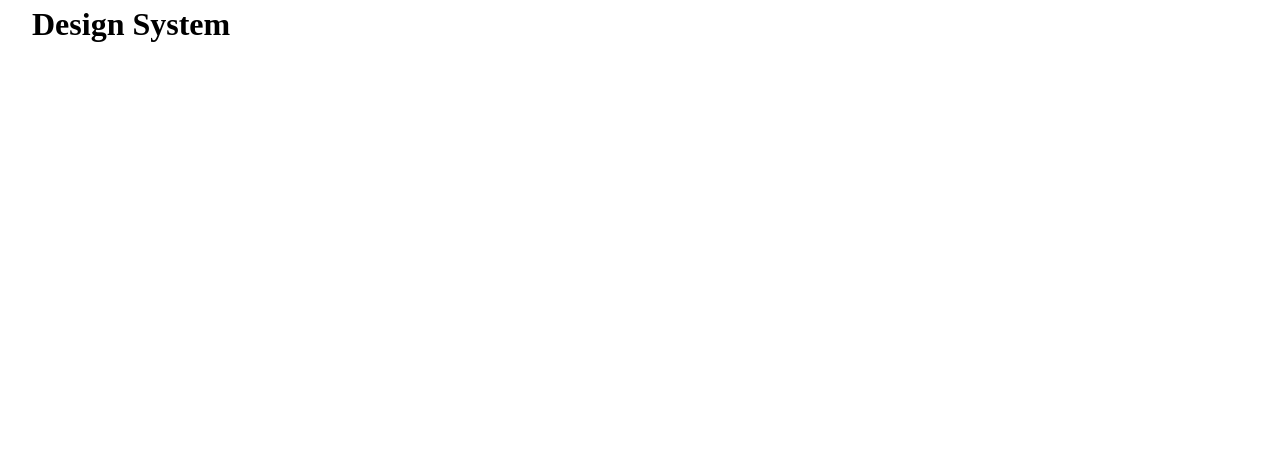
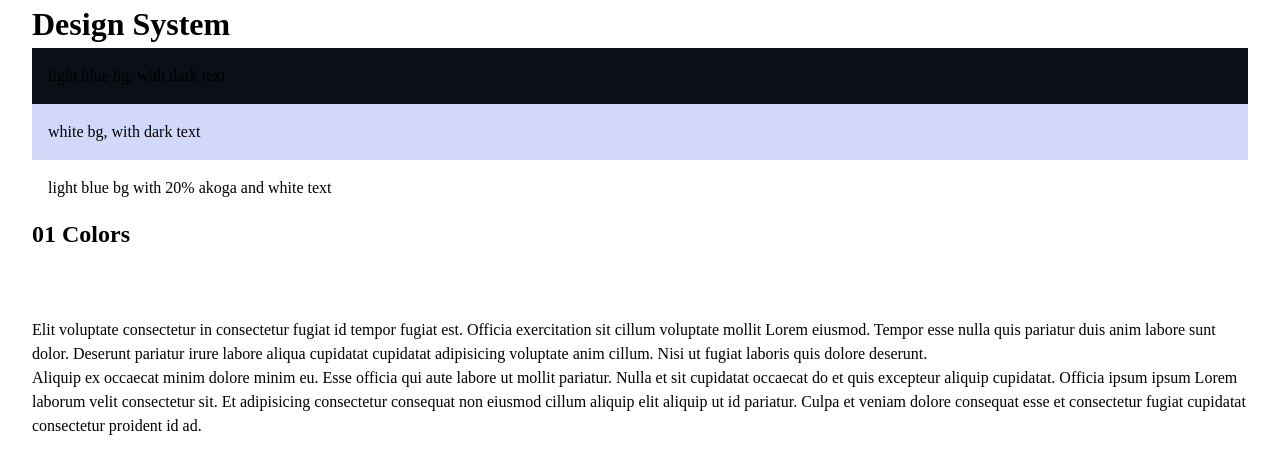
Before and after one commit to onticinc/css-design-template, a React (Create React App) app: page / in a window 1280 px wide. Shown: the top 474 px of the page. Built offline with nearby package versions, Linux system fonts and the light colour scheme.

Commit message:
set font sizes

```diff
--- a/public/index.html
+++ b/public/index.html
@@ -5,11 +5,7 @@
     <link rel="icon" href="%PUBLIC_URL%/favicon.ico" />
     <meta name="viewport" content="width=device-width, initial-scale=1" />
     <meta name="theme-color" content="#000000" />
-    <meta
-      name="description"
-      content="Web site created using create-react-app"
-    />
-    <link rel="apple-touch-icon" href="%PUBLIC_URL%/logo192.png" />
+
     <!--
       manifest.json provides metadata used when your web app is installed on a
       user's mobile device or desktop. See https://developers.google.com/web/fundamentals/web-app-manifest/
@@ -24,7 +20,7 @@
       work correctly both with client-side routing and a non-root public URL.
       Learn how to configure a non-root public URL by running `npm run build`.
     -->
-    <title>CSS </title>
+    <title>CSS Design System </title>
   </head>
   <body>
     <noscript>You need to enable JavaScript to run this app.</noscript>
--- a/src/App.js
+++ b/src/App.js
@@ -1,5 +1,5 @@
 import React, { Component } from "react";
-import "./index.css";
+import "./style.css";
 import {
   BrowserRouter as Router,
   Route,
--- a/src/components/index/IndexContainer.js
+++ b/src/components/index/IndexContainer.js
@@ -1,13 +1,39 @@
 import React from 'react';
+
 
 const IndexContainer = () => {
     return (
         <div>
-            <div class="call-to-action container grid">
-                <h1>Design System</h1>
+            <body className="bg-dark text-white">
+                <div className="container">
+                    <h1>Design System</h1>
 
-                <section></section>
-            </div>
+                    <div className="bg-white text-dark" style={{padding: "1rem"}}>
+                        light blue bg, with dark text
+                    </div>
+                    <div className="bg-accent text-accent" style={{padding: "1rem"}}>
+                        white bg, with dark text
+                    </div>
+                    <div className="bg-white text-white" style={{padding: "1rem"}}>
+                        light blue bg with 20% akoga and white text
+                    </div>
+
+                    <section id="colors">
+                        <h2><span>01</span> Colors</h2>
+                        <div style={{padding: "3rem 1rem 1rem", border: '1px solid white'}}>
+
+                        </div>
+                    </section>
+                    <p className='text-white'>
+                        Elit voluptate consectetur in consectetur fugiat id tempor fugiat est. Officia exercitation sit cillum voluptate mollit Lorem eiusmod. Tempor esse nulla quis pariatur duis anim labore sunt dolor. Deserunt pariatur irure labore aliqua cupidatat cupidatat adipisicing voluptate anim cillum. Nisi ut fugiat laboris quis dolore deserunt.
+                    </p>
+                    <p className="text-white">
+                        Aliquip ex occaecat minim dolore minim eu. Esse officia qui aute labore ut mollit pariatur. Nulla et sit cupidatat occaecat do et quis excepteur aliquip cupidatat. Officia ipsum ipsum Lorem laborum velit consectetur sit. Et adipisicing consectetur consequat non eiusmod cillum aliquip elit aliquip ut id pariatur. Culpa et veniam dolore consequat esse et consectetur fugiat cupidatat consectetur proident id ad.
+                    </p>
+
+
+                </div>
+            </body>
         </div>
     )
 }
--- a/src/index.js
+++ b/src/index.js
@@ -1,6 +1,6 @@
 import React from 'react';
 import ReactDOM from 'react-dom';
-import './index.css';
+import './style.css';
 import App from './App';
 import reportWebVitals from './reportWebVitals';
 
--- a/src/index.css
+++ b/src/style.css
@@ -2,11 +2,27 @@
 /* Custom Properties */
 /* ----------------  */
 
+
+
+
 :root {
+  /* Colors */
 
   --clr-dark: 230 35% 7%;
   --clr-light: 231 77% 90%;
   --clor-white: 0 0% 100%;
+
+  /* font-sizes */
+
+  --fs-900: 9.375rem;
+  --fs-800: 6.25rem;
+  --fs-700: 3.5rem;
+  --fs-600: 2rem;
+  --fs-500: 1.75rem;
+  --fs-400: 1.125;
+  --fs-300: 1rem;
+  --fs-200: 0.875rem;
+
 
 }
 
@@ -144,6 +160,12 @@ select {
 }
 
 
-/* Colors */
+/* Color Classes */
 
 .bg-dark { background-color: hsl( var(--clr-dark) );}
+.bg-accent { background-color: hsl( var(--clr-light) );}
+.bg-white { background-color: hsl( var(--cl-white) );}
+
+.text-dark { background-color: hsl( var(--clr-dark) );}
+.text-accent { background-color: hsl( var(--clr-light) );}
+.text-white { background-color: hsl( var(--clr-white) );}
```
